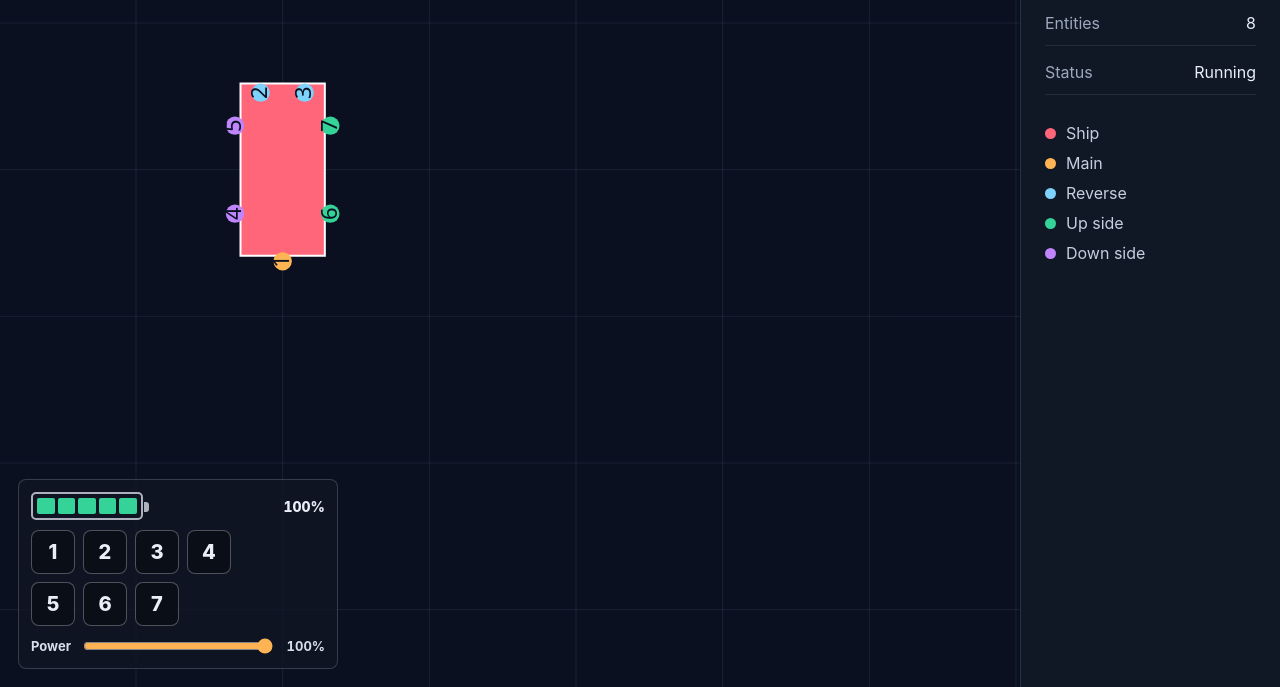
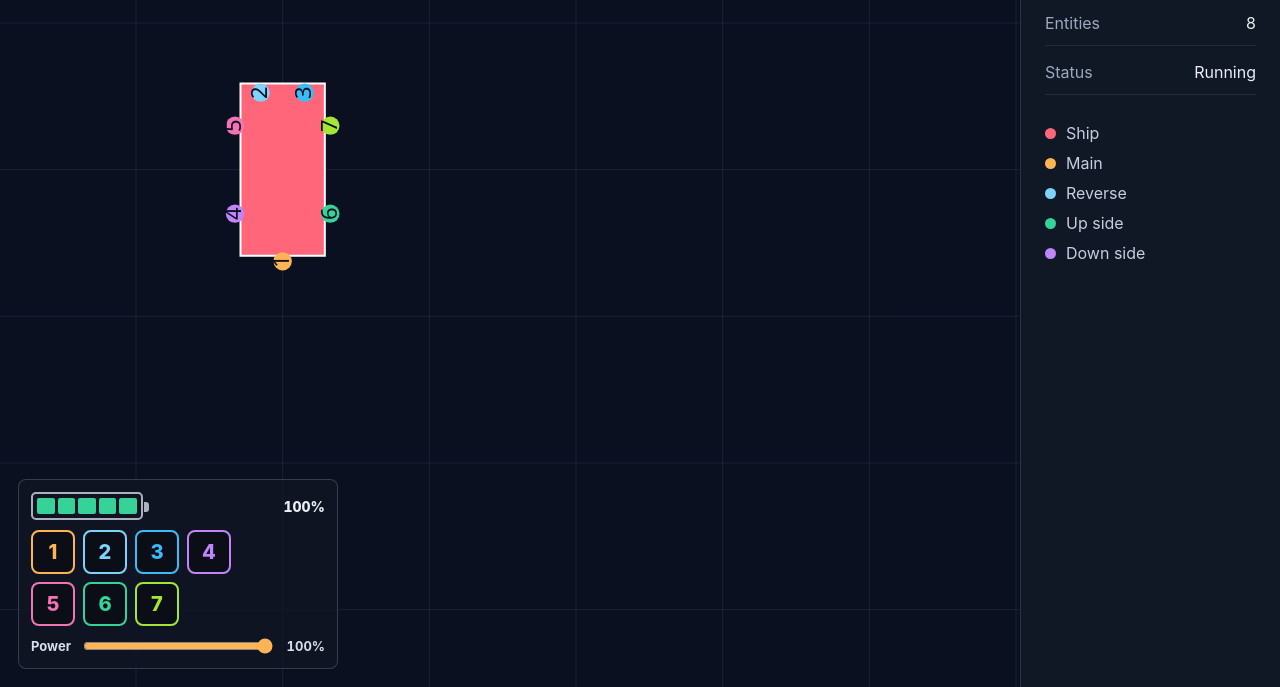
Before and after one commit to tharak/Gravity, a website with bundled scripts: page index.html in a window 1280 px wide. Shown: the part 113-800 px from the top of the page. Built offline with nearby package versions, Linux system fonts and the light colour scheme.

Commit message:
Color code thruster controls

```diff
--- a/src/game/factory.js
+++ b/src/game/factory.js
@@ -1,5 +1,6 @@
 import { BodyKind, Component, ThrusterSlot } from "../ecs/components.js";
 import { addComponent, createEntity } from "../ecs/world.js";
+import { thrusterColors } from "../rendering/colors.js";
 
 export const SHIP_FACING_UP = -Math.PI / 2;
 
@@ -102,13 +103,13 @@ function getShipMomentOfInertia(mass, frame) {
 
 function createDefaultThrusters(shipEntity, maxAcceleration) {
   return [
-    { shipEntity, number: 1, slot: ThrusterSlot.MainBack, localX: -50, localY: 0, directionX: 1, directionY: 0, maxAcceleration: maxAcceleration * 10, energyUsePerSecond: 3, color: "#ffb454" },
-    { shipEntity, number: 2, slot: ThrusterSlot.FrontLeft, localX: 42, localY: -12, directionX: -1, directionY: 0, maxAcceleration, energyUsePerSecond: 1, color: "#7dd3fc" },
-    { shipEntity, number: 3, slot: ThrusterSlot.FrontRight, localX: 42, localY: 12, directionX: -1, directionY: 0, maxAcceleration, energyUsePerSecond: 1, color: "#7dd3fc" },
-    { shipEntity, number: 4, slot: ThrusterSlot.TopLeft, localX: -24, localY: -26, directionX: 0, directionY: 1, maxAcceleration, energyUsePerSecond: 1, color: "#c084fc" },
-    { shipEntity, number: 5, slot: ThrusterSlot.TopRight, localX: 24, localY: -26, directionX: 0, directionY: 1, maxAcceleration, energyUsePerSecond: 1, color: "#c084fc" },
-    { shipEntity, number: 6, slot: ThrusterSlot.BottomLeft, localX: -24, localY: 26, directionX: 0, directionY: -1, maxAcceleration, energyUsePerSecond: 1, color: "#36d399" },
-    { shipEntity, number: 7, slot: ThrusterSlot.BottomRight, localX: 24, localY: 26, directionX: 0, directionY: -1, maxAcceleration, energyUsePerSecond: 1, color: "#36d399" }
+    { shipEntity, number: 1, slot: ThrusterSlot.MainBack, localX: -50, localY: 0, directionX: 1, directionY: 0, maxAcceleration: maxAcceleration * 10, energyUsePerSecond: 3, color: thrusterColors[ThrusterSlot.MainBack] },
+    { shipEntity, number: 2, slot: ThrusterSlot.FrontLeft, localX: 42, localY: -12, directionX: -1, directionY: 0, maxAcceleration, energyUsePerSecond: 1, color: thrusterColors[ThrusterSlot.FrontLeft] },
+    { shipEntity, number: 3, slot: ThrusterSlot.FrontRight, localX: 42, localY: 12, directionX: -1, directionY: 0, maxAcceleration, energyUsePerSecond: 1, color: thrusterColors[ThrusterSlot.FrontRight] },
+    { shipEntity, number: 4, slot: ThrusterSlot.TopLeft, localX: -24, localY: -26, directionX: 0, directionY: 1, maxAcceleration, energyUsePerSecond: 1, color: thrusterColors[ThrusterSlot.TopLeft] },
+    { shipEntity, number: 5, slot: ThrusterSlot.TopRight, localX: 24, localY: -26, directionX: 0, directionY: 1, maxAcceleration, energyUsePerSecond: 1, color: thrusterColors[ThrusterSlot.TopRight] },
+    { shipEntity, number: 6, slot: ThrusterSlot.BottomLeft, localX: -24, localY: 26, directionX: 0, directionY: -1, maxAcceleration, energyUsePerSecond: 1, color: thrusterColors[ThrusterSlot.BottomLeft] },
+    { shipEntity, number: 7, slot: ThrusterSlot.BottomRight, localX: 24, localY: 26, directionX: 0, directionY: -1, maxAcceleration, energyUsePerSecond: 1, color: thrusterColors[ThrusterSlot.BottomRight] }
   ];
 }
 
--- a/src/input/playerInput.js
+++ b/src/input/playerInput.js
@@ -1,3 +1,4 @@
+import { thrusterColors } from "../rendering/colors.js";
 export function createPlayerInput() {
   return {
     activeSlots: new Set(),
@@ -9,6 +10,11 @@ export function bindThrusterControls(root, input) {
   const powerSlider = root.querySelector("#thruster-power");
 
   for (const button of root.querySelectorAll("[data-thruster-slot]")) {
+    const color = thrusterColors[button.dataset.thrusterSlot];
+    if (color) {
+      button.style.setProperty("--thruster-color", color);
+    }
+
     button.addEventListener("click", () => {
       toggleThruster(input, button.dataset.thrusterSlot);
       button.classList.toggle("is-active", input.activeSlots.has(button.dataset.thrusterSlot));
--- a/src/rendering/colors.js
+++ b/src/rendering/colors.js
@@ -1,4 +1,4 @@
-import { BodyKind } from "../ecs/components.js";
+import { BodyKind, ThrusterSlot } from "../ecs/components.js";
 
 export const bodyColors = Object.freeze({
   [BodyKind.Planet]: "#5fa8ff",
@@ -6,3 +6,13 @@ export const bodyColors = Object.freeze({
   [BodyKind.Ship]: "#ff667a",
   [BodyKind.Station]: "#b8c2d6"
 });
+
+export const thrusterColors = Object.freeze({
+  [ThrusterSlot.MainBack]: "#ffb454",
+  [ThrusterSlot.FrontLeft]: "#7dd3fc",
+  [ThrusterSlot.FrontRight]: "#38bdf8",
+  [ThrusterSlot.TopLeft]: "#c084fc",
+  [ThrusterSlot.TopRight]: "#f472b6",
+  [ThrusterSlot.BottomLeft]: "#36d399",
+  [ThrusterSlot.BottomRight]: "#a3e635"
+});
--- a/src/styles/app.css
+++ b/src/styles/app.css
@@ -182,10 +182,10 @@ body {
   width: 44px;
   height: 44px;
   padding: 0;
-  border: 1px solid rgba(233, 238, 248, 0.3);
+  border: 2px solid var(--thruster-color, #e9eef8);
   border-radius: 8px;
-  background: rgba(10, 13, 20, 0.74);
-  color: #e9eef8;
+  background: rgba(10, 13, 20, 0.82);
+  color: var(--thruster-color, #e9eef8);
   font-family: inherit;
   font-weight: 800;
   font-size: 20px;
@@ -195,9 +195,10 @@ body {
 
 .thruster-switch.is-active,
 .thruster-switch[aria-pressed="true"] {
-  border-color: rgba(255, 180, 84, 0.82);
-  background: rgba(255, 180, 84, 0.28);
-  color: #ffffff;
+  border-color: var(--thruster-color, #ffb454);
+  background: var(--thruster-color, #ffb454);
+  box-shadow: 0 0 14px var(--thruster-color, #ffb454);
+  color: #07111f;
 }
 
 .power-control {
```
Also changed, not shown: tests/playerInput.test.js (+13 -0 lines).
